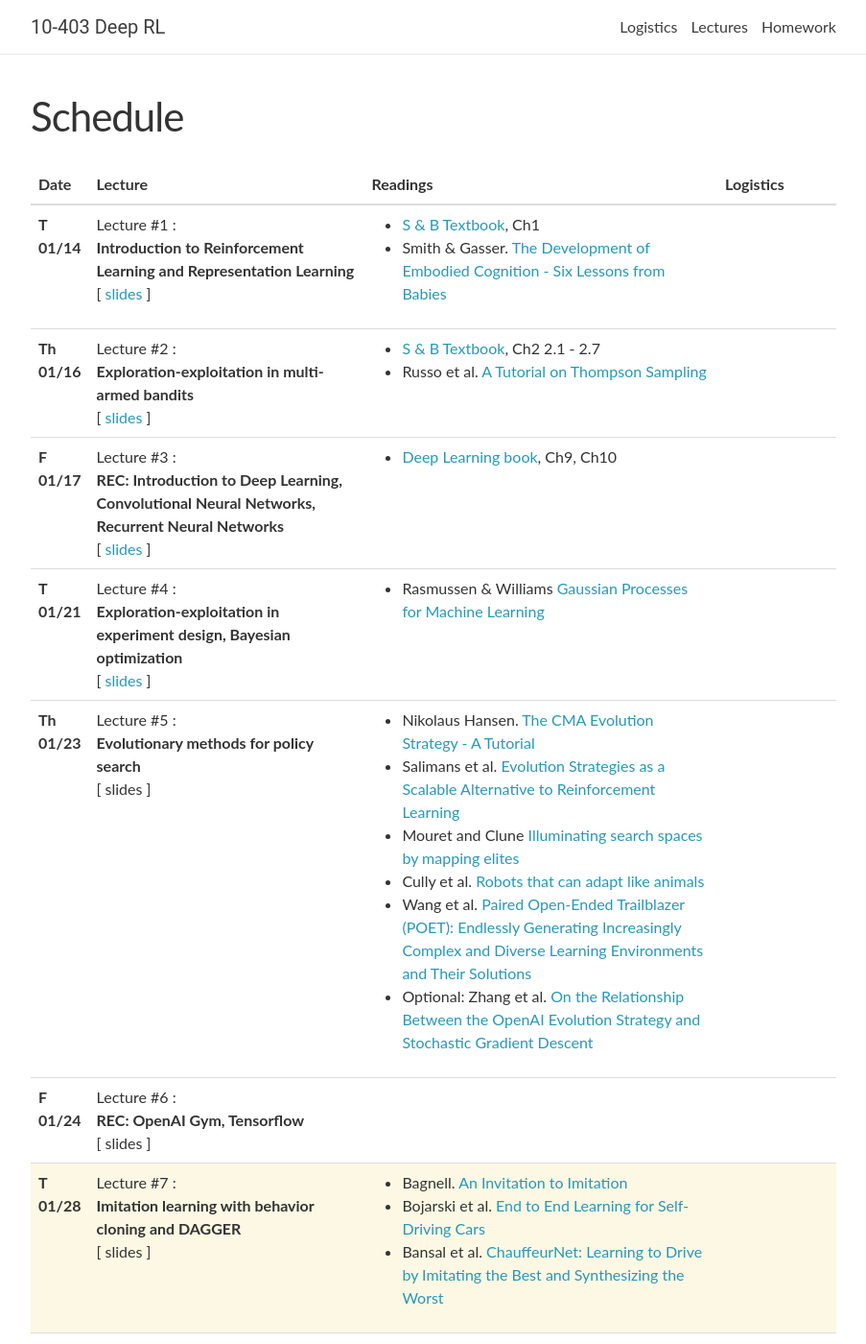
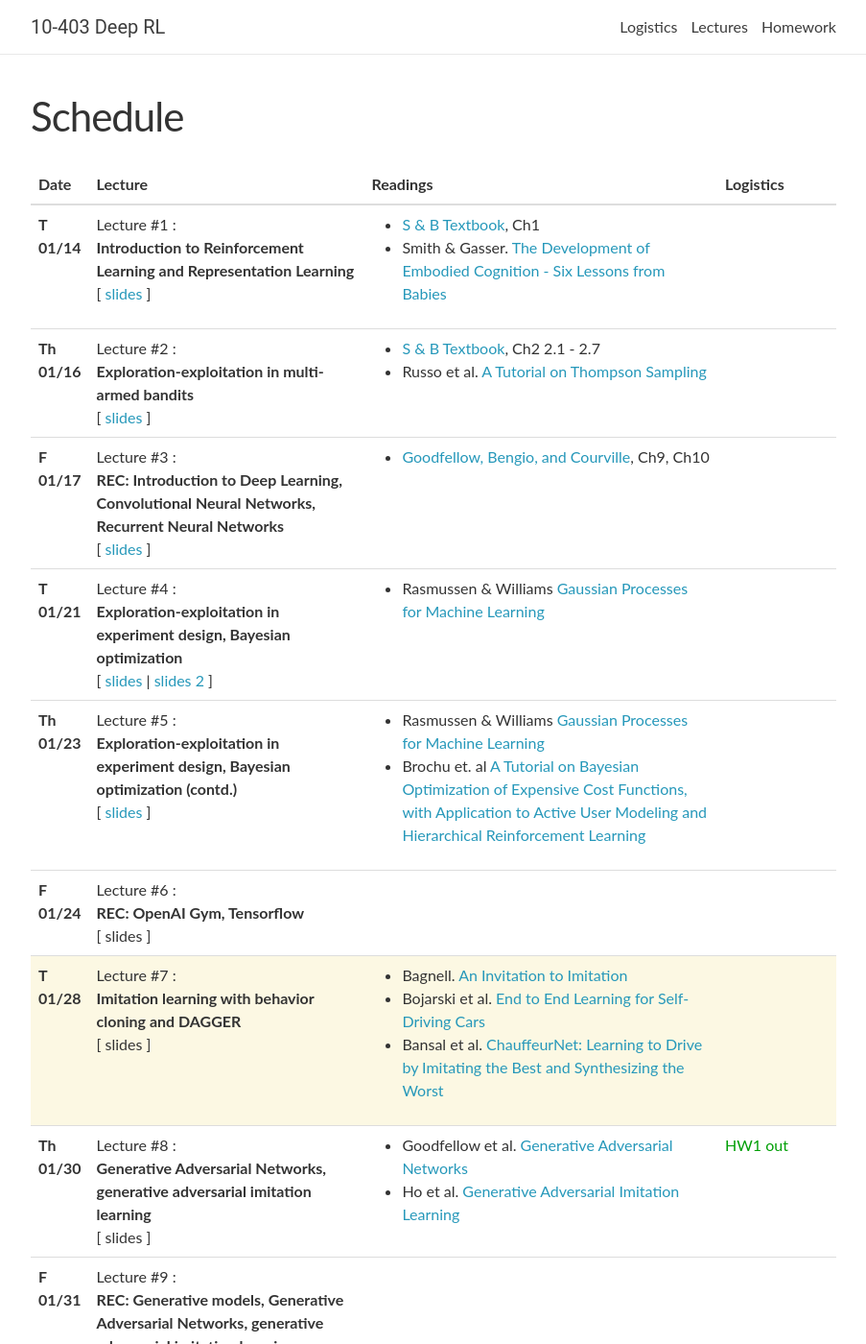
Before and after one commit to cmudeeprl/Spring202010403website, a Jekyll site: the page built from _pages/lectures.md, in a window 1280 px wide and 1400 px high. Shown: the whole window at 96% size, without its empty margins (188-1091 px from the left). Built offline with Jekyll 4.4.1, drawn with Linux system fonts in a browser that asks for light colours; nearby versions of some CDN libraries; comment, search, counter and statistics services are not loaded.

Commit message:
lectures updated before schedule push

```diff
--- a/_data/lectures.yml
+++ b/_data/lectures.yml
@@ -32,7 +32,7 @@
   # video: https://scs.hosted.panopto.com/Panopto/Pages/Viewer.aspx?id=eb36184f-8f73-4880-9751-aab500f4b44e
   notes:
   readings:
-    - <a href="https://www.deeplearningbook.org/" target="_blank">Deep Learning book</a>, Ch9, Ch10
+    - <a href="https://www.deeplearningbook.org/" target="_blank">Goodfellow, Bengio, and Courville</a>, Ch9, Ch10
     # - <a href="https://www.tensorflow.org/guide/low_level_intro" target=  "_blank">The TensorFlow Low Level API</a>
     # - <a href="https://www.tensorflow.org/guide/keras" target=  "_blank">The TensorFlow High Level (Keras) API</a>
   logistics:
@@ -41,7 +41,8 @@
   lecturer:
   title: >
     <strong>Exploration-exploitation in experiment design, Bayesian optimization</strong>
-  slides: https://cmudeeprl.github.io/Spring202010403website/assets/lectures/s20_lecture3.pdf
+  slides: https://cmudeeprl.github.io/Spring202010403website/assets/lectures/s20_lecture2_bandits_updated.pdf
+  slides2: https://cmudeeprl.github.io/Spring202010403website/assets/lectures/s20_lecture3.pdf
   # video: https://scs.hosted.panopto.com/Panopto/Pages/Viewer.aspx?id=eb36184f-8f73-4880-9751-aab500f4b44e
   notes:
   readings:
@@ -52,17 +53,19 @@
 - date: Th 01/23
   lecturer:
   title: >
-    <strong>Evolutionary methods for policy search</strong>
-  # slides: https://cmudeeprl.github.io/Spring202010403website/assets/lectures/lecture_2.pdf
+    <strong>Exploration-exploitation in experiment design, Bayesian optimization (contd.)</strong>
+  slides: https://cmudeeprl.github.io/Spring202010403website/assets/lectures/s20_lecture3.pdf
   # video: https://scs.hosted.panopto.com/Panopto/Pages/Viewer.aspx?id=eb36184f-8f73-4880-9751-aab500f4b44e
   notes:
   readings:
-    - Nikolaus Hansen. <a href="https://arxiv.org/pdf/1604.00772.pdf" target="_blank">The CMA Evolution Strategy - A Tutorial</a>
-    - Salimans et al. <a href="https://arxiv.org/abs/1703.03864" target="_blank">Evolution Strategies as a Scalable Alternative to Reinforcement Learning</a>
-    - Mouret and Clune <a href="https://arxiv.org/abs/1504.04909" target="_blank">Illuminating search spaces by mapping elites</a>
-    - Cully et al. <a href="https://arxiv.org/abs/1407.3501" target="_blank">Robots that can adapt like animals</a>
-    - Wang et al. <a href="https://arxiv.org/abs/1901.01753" target="_blank">Paired Open-Ended Trailblazer (POET)&#58; Endlessly Generating Increasingly Complex and Diverse Learning Environments and Their Solutions</a>
-    - Optional&#58; Zhang et al. <a href="https://arxiv.org/abs/1712.06564" target="_blank">On the Relationship Between the OpenAI Evolution Strategy and Stochastic Gradient Descent</a>
+  - Rasmussen & Williams <a href="http://www.gaussianprocess.org/gpml/chapters/RW.pdf" target="_blank">Gaussian Processes for Machine Learning</a>
+  - Brochu et. al <a href="https://arxiv.org/pdf/1012.2599.pdf" target="_blank">A Tutorial on Bayesian Optimization of Expensive Cost Functions, with Application to Active User Modeling and Hierarchical Reinforcement Learning</a>
+    # - Nikolaus Hansen. <a href="https://arxiv.org/pdf/1604.00772.pdf" target="_blank">The CMA Evolution Strategy - A Tutorial</a>
+    # - Salimans et al. <a href="https://arxiv.org/abs/1703.03864" target="_blank">Evolution Strategies as a Scalable Alternative to Reinforcement Learning</a>
+    # - Mouret and Clune <a href="https://arxiv.org/abs/1504.04909" target="_blank">Illuminating search spaces by mapping elites</a>
+    # - Cully et al. <a href="https://arxiv.org/abs/1407.3501" target="_blank">Robots that can adapt like animals</a>
+    # - Wang et al. <a href="https://arxiv.org/abs/1901.01753" target="_blank">Paired Open-Ended Trailblazer (POET)&#58; Endlessly Generating Increasingly Complex and Diverse Learning Environments and Their Solutions</a>
+    # - Optional&#58; Zhang et al. <a href="https://arxiv.org/abs/1712.06564" target="_blank">On the Relationship Between the OpenAI Evolution Strategy and Stochastic Gradient Descent</a>
   logistics:
 
 - date: F 01/24
```
Also changed, not shown: 1 other file.
